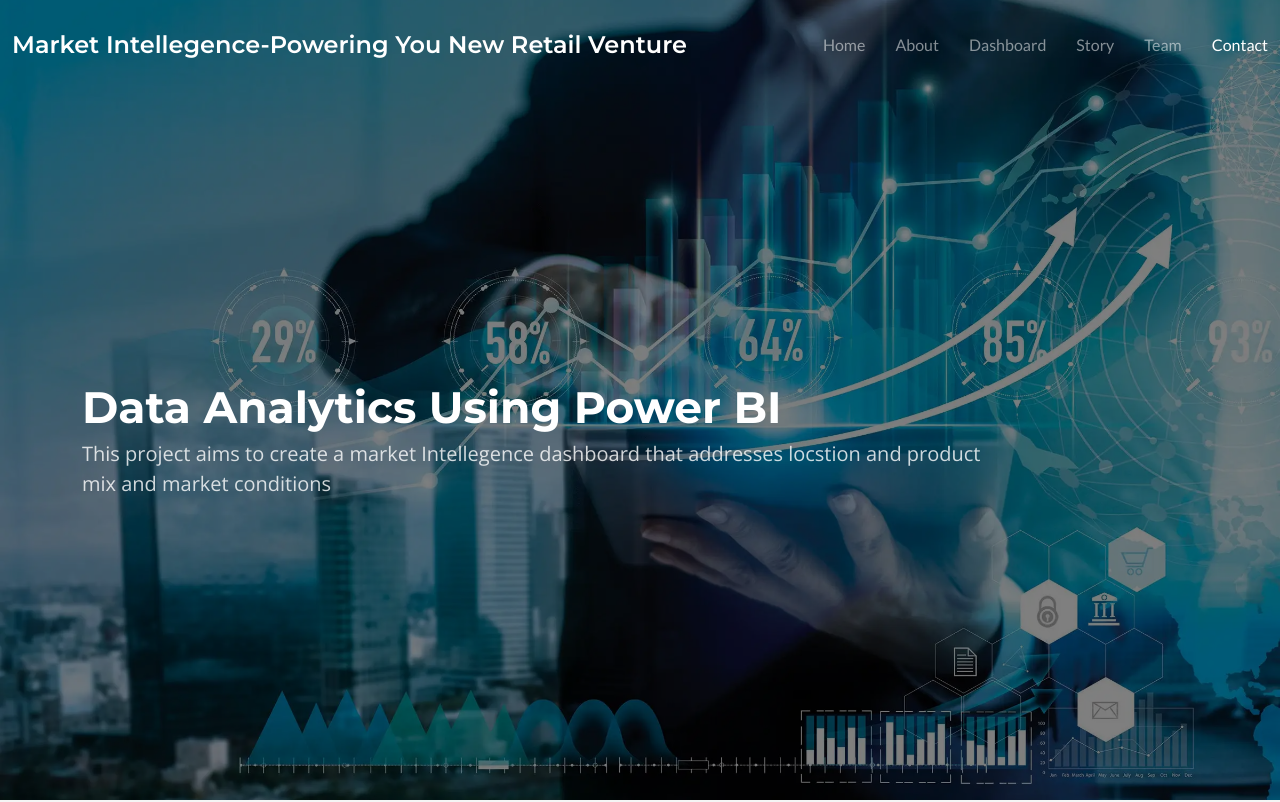
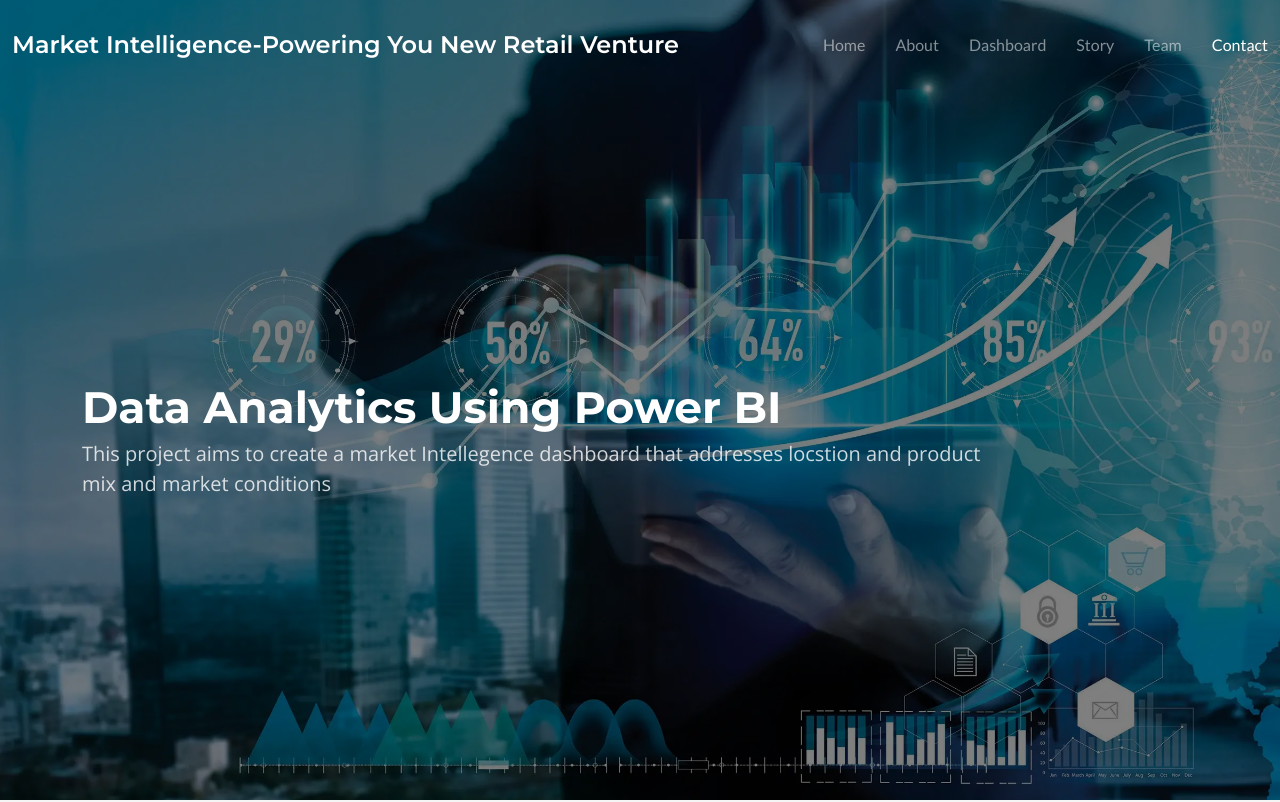
Before and after one commit to harish956/Data-Analytics, a plain HTML site: page index.html in a window 1280 px wide. Shown: the top 802 px of the page. Drawn offline with nearby package versions, Linux system fonts and the light colour scheme.

Commit message:
Update index.html

```diff
--- a/index.html
+++ b/index.html
@@ -46,7 +46,7 @@
       <a href="index.html" class="logo d-flex align-items-center me-auto me-xl-0">
         <!-- Uncomment the line below if you also wish to use an image logo -->
         <!-- <img src="assets/img/logo.png" alt=""> -->
-        <h1>Market Intellegence-Powering You New Retail Venture</h1>
+        <h1>Market Intelligence-Powering You New Retail Venture</h1>
         <span></span>
       </a>
 
```
